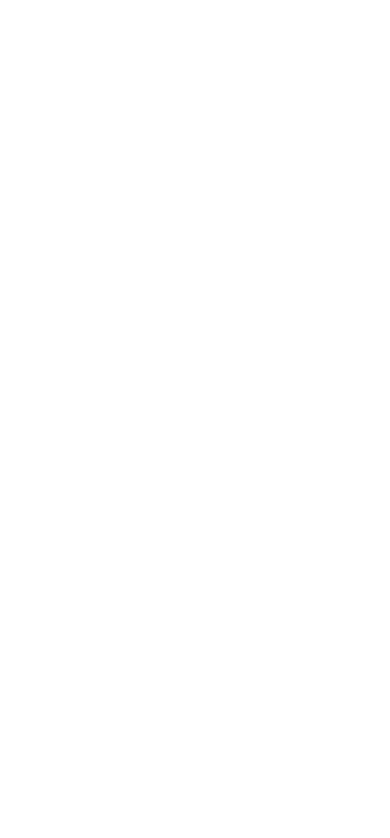
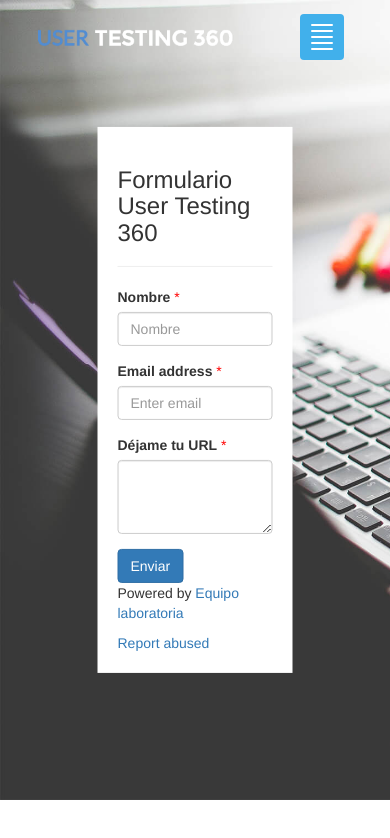
Before and after one commit to ZareMendozaC/user-testing, a plain HTML site: page contact.html in a window 390 px wide. Drawn offline with nearby package versions, Linux system fonts and the light colour scheme.

Commit message:
fixing responsive model and add contact.html

```diff
--- a/contact.html
+++ b/contact.html
@@ -2,17 +2,84 @@
 <html>
 <head>
   <title>Contacto</title>
-  <meta charset="utf-8">
+  		<meta charset="utf-8">
 	  	<title>User Testing 360°</title>
 	  	<link rel="stylesheet" type="text/css" href="css/animate.css">
 	  	<link rel="stylesheet" type="text/css" href="css/icomoon.css">
 	  	<link rel="stylesheet" type="text/css" href="css/main.css">
 	  	<link rel="stylesheet" type="text/css" href="css/bootstrap.min.css">
+	  	<meta name="viewport" content="width=device-width, user-scalable=no, initial-scale=1.0, maximun-scale1.0, minimun-scale-1.0">
+	  	<script src="https://ajax.googleapis.com/ajax/libs/jquery/3.1.1/jquery.min.js"></script>
+		<script src="https://maxcdn.bootstrapcdn.com/bootstrap/3.3.7/js/bootstrap.min.js"></script>
 </head>
-<body>
-	<section class="formulario">
+	<body>
 
-	</section>
-<!--Escribe aqui tu codigo-->
-</body>
+
+
+		<section id="contacto" class="formulario">
+			<div class="container cont-form">
+			<header>
+		<div class="container">
+			<div class="row">
+				<div class="col-md-4 col-xs-8">
+				<img class="logo" src="image/user-r.png" class="img-responsive">
+				</div>
+				<div class="col-md-8 col-xs-4">
+					<nav class="navbar hamburguesa1" role="navigation">
+					  <div class="navbar-header">
+					    <button type="button" class="navbar-toggle" data-toggle="collapse"
+					            data-target=".navbar-ex1-collapse">
+					      <span class="sr-only">Desplegar navegación</span>
+					      <span class="icon-bar" ></span>
+					      <span class="icon-bar"></span>
+					      <span class="icon-bar"></span>
+					      <span class="icon-bar"></span>
+					      <span class="icon-bar"></span>
+					      </button>
+					  </div>
+
+					  <div class="collapse navbar-collapse navbar-ex1-collapse hamburguesa2">
+
+					    <ul class="nav navbar-nav navbar-right">
+					      <li><a href="#">¿Qué me ofrece?</a></li>
+					      <li><a href="#">¿Cómo puedo usarlo?</a></li>
+					      <li><a href="#">¿Cómo funciona?</a></li>
+					      <li><a href="contact.html">Contáctanos</a></li>
+					      <li><a href="index.html">Inicio</a></li>
+					    </ul>
+					  </div>
+					</nav>
+				</div>
+			</div>
+
+	</div>
+
+	</header>
+				<div class="caja-form">
+					<form>
+					  <h3>Formulario User Testing 360</h3>
+					  <hr>
+					  <div class="form-group">
+					    <label for="exampleInputPassword1">Nombre</label> <span class="form">*</span>
+					    <input type="password" class="form-control" id="exampleInputPassword1" placeholder="Nombre">
+					  </div>
+					  <div class="form-group">
+					    <label for="exampleInputEmail1">Email address</label> <span class="form">*</span>
+					    <input type="email" class="form-control" id="exampleInputEmail1" aria-describedby="emailHelp" placeholder="Enter email">
+					  </div>
+					  <div class="form-group">
+					    <label for="exampleTextarea">Déjame tu URL</label> <span class="form">*</span>
+					    <textarea class="form-control" id="exampleTextarea" rows="3"></textarea>
+					  </div>
+					  <button type="submit" class="btn btn-primary">Enviar</button>
+					</form>
+					<p> Powered by <a href="#">Equipo laboratoria</a> </p>
+					<a class="text-right">Report abused</a>
+
+				</div>
+
+			</div>
+
+		</section>
+	</body>
 </html>
--- a/css/main.css
+++ b/css/main.css
@@ -34,6 +34,7 @@ nav{
 }
 .iconos{
 	font-size: 30px;
+	position: relative;
 }
 .iconos li
 {
@@ -224,6 +225,7 @@ footer a{
 .oscuro-mult{
 	background: #000;
 	background-color:rgba(22,17,49,0.5);
+	height: 100%;
 }
 .navbar-custom .navbar-brand {
   color: red;
@@ -234,3 +236,30 @@ footer a{
 .navbar button {
 	background-color:#41b0eb;
 }
+/*formulario*/
+.formulario{
+	background: url(../image/large.jpg)no-repeat;
+	background-size: cover;
+	position: relative;
+	height: 800px;
+}
+.caja-form{
+	background-color: white;
+	padding: 20px;
+	border-top-color: skyblue;
+    border-top-width: 10px;
+    border:1px;
+}
+.caja-form
+{
+	width: 50%;
+	position: absolute;
+    left: 50%;
+    top: 50%;
+    transform: translate(-50%, -50%);
+    -webkit-transform: translate(-50%, -50%);
+}
+
+.form{
+	color:red;
+}
```
Also changed, not shown: index.html (+1 -1 lines).
